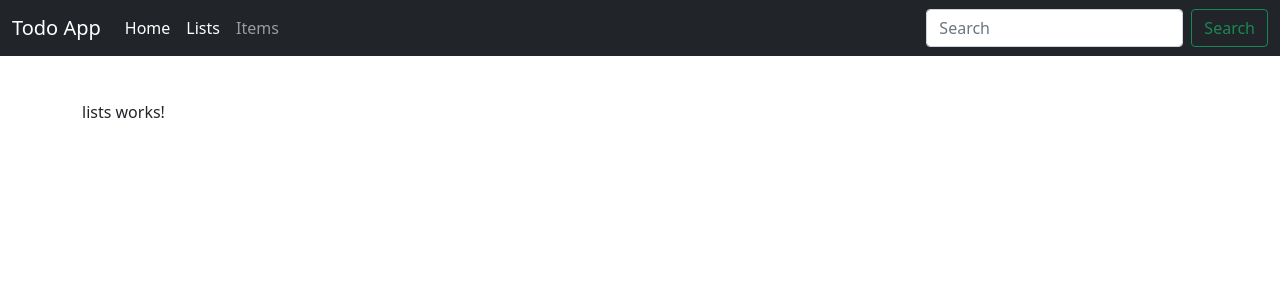
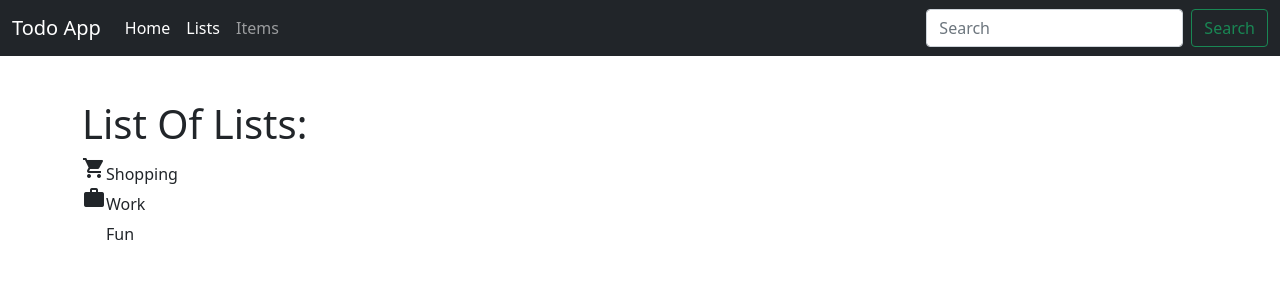
Before and after one commit to dvir-sys/IlanBenEzra, an Angular app: page /lists in a window 1280 px wide. Shown: the top 300 px of the page. Built offline with nearby package versions, Linux system fonts and the light colour scheme.

Commit message:
New component- list

```diff
--- a/src/app/app.module.ts
+++ b/src/app/app.module.ts
@@ -12,6 +12,7 @@ import { BoxComponent } from './box/box.component';
 import { ItemsComponent } from './items/items.component';
 import { ListsComponent } from './lists/lists.component';
 import { ListDetailComponent } from './list-detail/list-detail.component';
+import { ListComponent } from './list/list.component';
 
 @NgModule({
   declarations: [
@@ -21,7 +22,8 @@ import { ListDetailComponent } from './list-detail/list-detail.component';
     DashboardComponent,
     ItemsComponent,
     ListsComponent,
-    ListDetailComponent
+    ListDetailComponent,
+    ListComponent
   ],
   imports: [
     BrowserModule,
--- a/src/app/dashboard/dashboard.component.html
+++ b/src/app/dashboard/dashboard.component.html
@@ -10,7 +10,4 @@
         <app-box [icon_name]= boxes[1].icon_name [number]= boxes[1].number [text]= boxes[1].text></app-box>
         <app-box [icon_name]= boxes[2].icon_name [number]= boxes[2].number [text]= boxes[2].text></app-box>
     </div>
-
-
-
 </div>
--- /dev/null
+++ b/src/app/list/list.component.html
@@ -0,0 +1,4 @@
+<div class="list">
+    <mat-icon>{{icon_name}}</mat-icon>
+    <span class="text">{{text}}</span>
+</div>
--- /dev/null
+++ b/src/app/list/list.component.ts
@@ -0,0 +1,16 @@
+import { Component, Input, OnInit } from '@angular/core';
+
+@Component({
+  selector: 'app-list',
+  templateUrl: './list.component.html',
+  styleUrls: ['./list.component.css']
+})
+export class ListComponent implements OnInit {
+  @Input() icon_name = '';
+  @Input() text = '';
+  constructor() { }
+
+  ngOnInit(): void {
+  }
+
+}
--- a/src/app/lists/lists.component.html
+++ b/src/app/lists/lists.component.html
@@ -1 +1,5 @@
-<p>lists works!</p>
+<h1>List Of Lists: </h1>
+<div *ngFor="let list of lists; index as i; first as isFirst">
+   <app-list [icon_name]= list.icon_name  [text]= list.text></app-list>
+</div>
+<form>
--- a/src/app/lists/lists.component.ts
+++ b/src/app/lists/lists.component.ts
@@ -6,10 +6,11 @@ import { Component, OnInit } from '@angular/core';
   styleUrls: ['./lists.component.css']
 })
 export class ListsComponent implements OnInit {
-
+  lists = [{icon_name:"shopping_cart", text:"Shopping" },{icon_name:"work", text:"Work"},{icon_name:"extention", text:"Fun"}];
   constructor() { }
 
   ngOnInit(): void {
+
   }
 
 }
```
Also changed, not shown: src/app/list/list.component.css (added), 1 other file (tests, documents, lock files or other folders).
